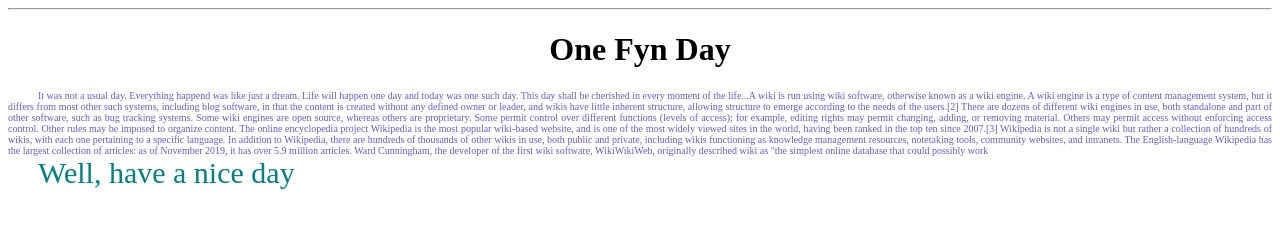
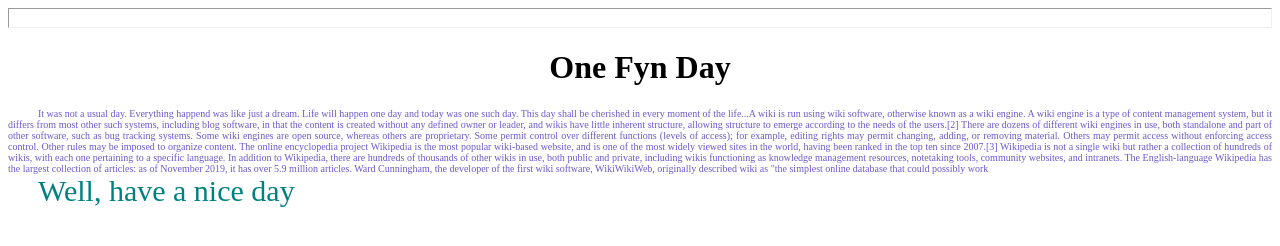
Before and after one commit to Mothi28/Mothi28.github.io, a plain HTML site: page index.html in a window 1280 px wide. Drawn offline with Linux system fonts and the light colour scheme.

Commit message:
Update index.html

```diff
--- a/index.html
+++ b/index.html
@@ -25,7 +25,7 @@ text-indent:30px;
 </style>
 </head>
 <body>
-<hr>
+<hr size="20">
 <center> <h1>One Fyn Day</h1> </center>
 <div id="v">It was not a usual day. Everything happend was like just a dream. Life will happen one day and today was one such day. This day shall be cherished in every moment of the life...A wiki is run using wiki software, otherwise known as a wiki engine. A wiki engine is a type of content management system, but it differs from most other such systems, including blog software, in that the content is created without any defined owner or leader, and wikis have little inherent structure, allowing structure to emerge according to the needs of the users.[2] There are dozens of different wiki engines in use, both standalone and part of other software, such as bug tracking systems. Some wiki engines are open source, whereas others are proprietary. Some permit control over different functions (levels of access); for example, editing rights may permit changing, adding, or removing material. Others may permit access without enforcing access control. Other rules may be imposed to organize content.
 The online encyclopedia project Wikipedia is the most popular wiki-based website, and is one of the most widely viewed sites in the world, having been ranked in the top ten since 2007.[3] Wikipedia is not a single wiki but rather a collection of hundreds of wikis, with each one pertaining to a specific language. In addition to Wikipedia, there are hundreds of thousands of other wikis in use, both public and private, including wikis functioning as knowledge management resources, notetaking tools, community websites, and intranets. The English-language Wikipedia has the largest collection of articles: as of November 2019, it has over 5.9 million articles. Ward Cunningham, the developer of the first wiki software, WikiWikiWeb, originally described wiki as "the simplest online database that could possibly work</div>
```
